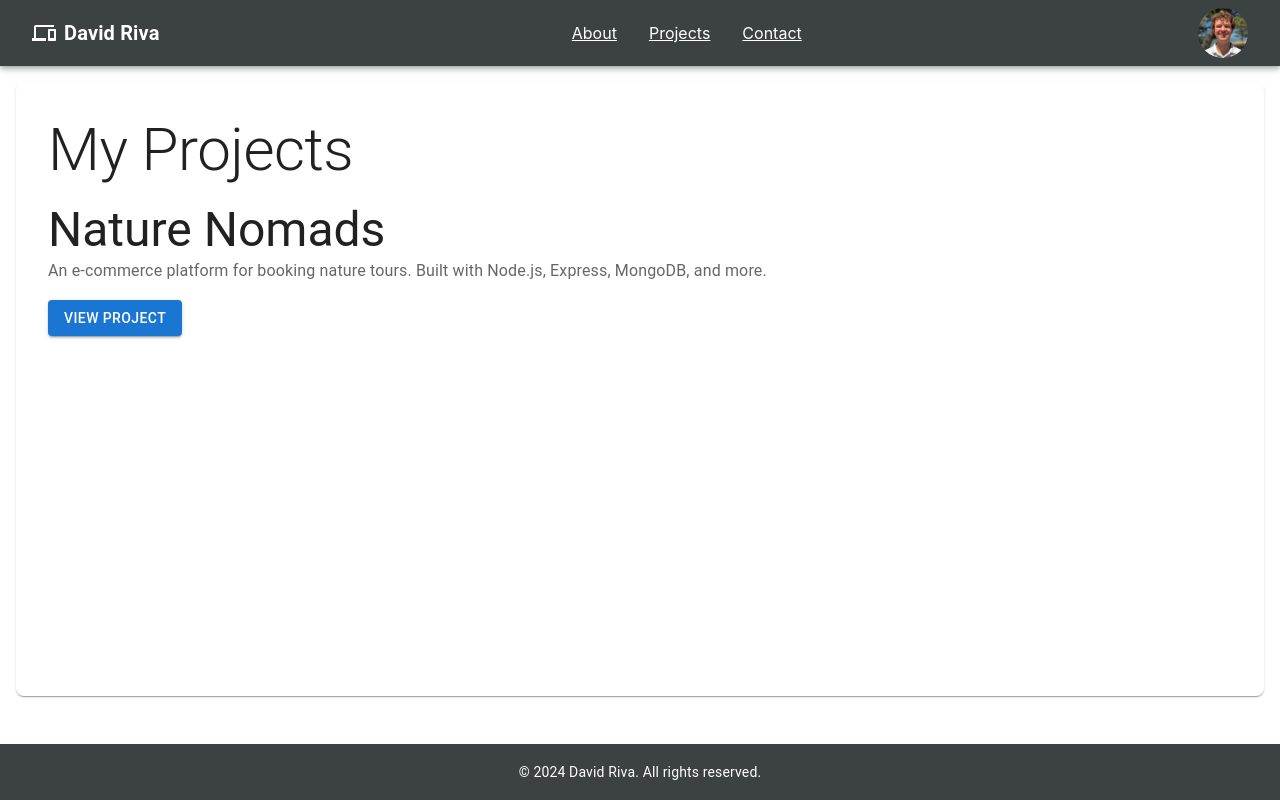
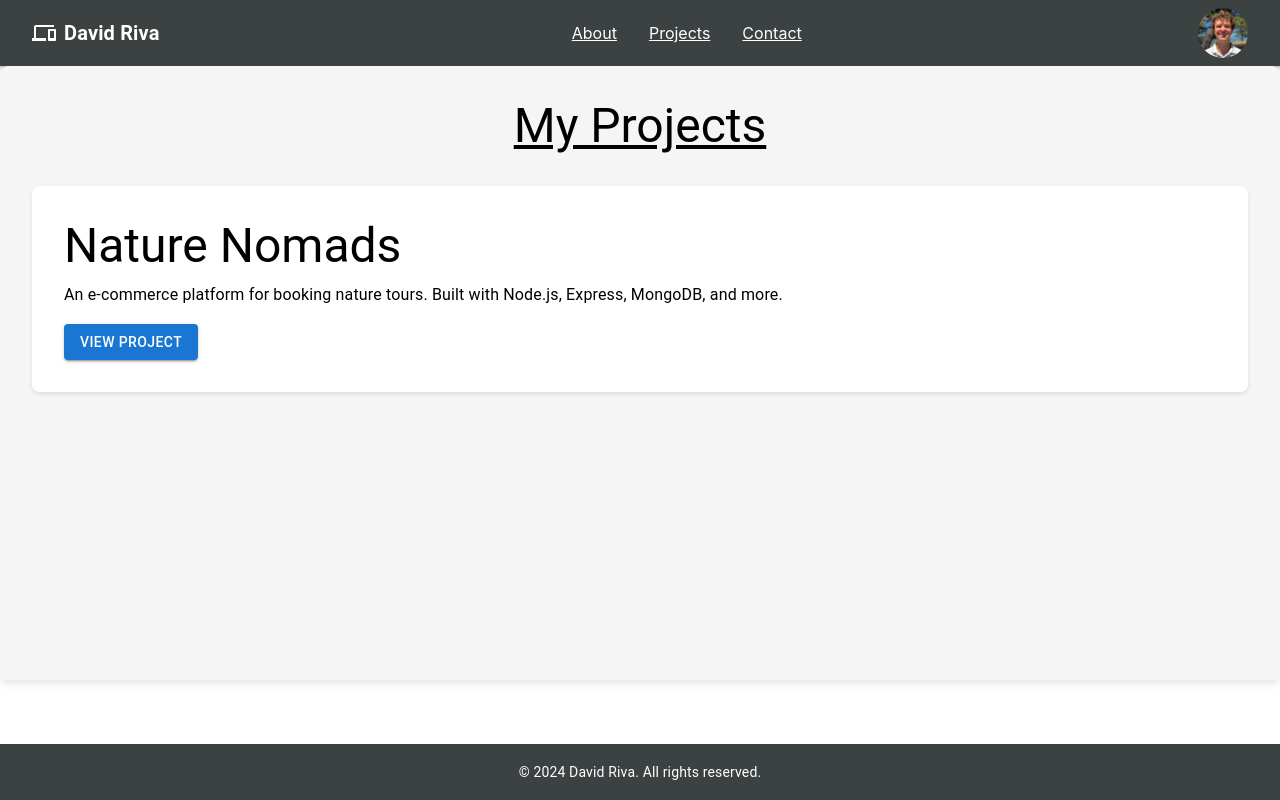
Before and after one commit to davidjriva/Personal-Portfolio, a React (Create React App) app: page /projects in a window 1280 px wide. Built offline with nearby package versions, Linux system fonts and the light colour scheme.

Commit message:
styling updates

```diff
--- a/src/components/About.js
+++ b/src/components/About.js
@@ -1,32 +1,25 @@
 import React from 'react';
 import { Box, Typography } from '@mui/material';
-import { useTheme } from '@mui/material/styles';
 
 const About = () => {
-  const theme = useTheme();
 
   return (
     <Box
       sx={{
-        backgroundColor: theme.palette.background.default,
-        padding: theme.spacing(4),
         borderRadius: '8px',
-        margin: theme.spacing(2),
-        boxShadow: theme.shadows[1],
         minHeight: 'calc(100vh - 250px)',
       }}
     >
       <Typography
         variant="h2"
         sx={{
-          color: theme.palette.text.primary,
-          marginBottom: theme.spacing(2),
+
           textDecoration: 'underline',
         }}
       >
         About Me
       </Typography>
-      <Typography variant="body1" sx={{ color: theme.palette.text.secondary, lineHeight: 1.6 }}>
+      <Typography variant="body1" sx={{ lineHeight: 1.6 }}>
         Driven and accomplished software engineer with a B.S. in Computer Science from Colorado
         State University, graduating summa cum laude, and a minor in Mathematics. Experienced in
         full-stack development, data engineering, and big data visualization. Proficient in data
@@ -35,21 +28,19 @@ const About = () => {
       </Typography>
       <Typography
         variant="body1"
-        sx={{ color: theme.palette.text.secondary, lineHeight: 1.6, marginTop: theme.spacing(2) }}
+        sx={{ lineHeight: 1.6 }}
       >
         Thrives in a collaborative environment that values innovation and rigorous quality.
       </Typography>
       <Typography
         variant="h6"
         sx={{
-          color: theme.palette.text.primary,
-          marginTop: theme.spacing(3),
           textDecoration: 'underline',
         }}
       >
         Qualifications:
       </Typography>
-      <Typography variant="body1" sx={{ color: theme.palette.text.secondary, lineHeight: 1.6 }}>
+      <Typography variant="body1" sx={{ lineHeight: 1.6 }}>
         <strong>Languages:</strong> Java, JavaScript, TypeScript, Python, C/C++, SQL, Bash, HTML,
         CSS
         <br />
--- a/src/components/Contact.js
+++ b/src/components/Contact.js
@@ -1,52 +1,31 @@
 import React from 'react';
 import { Box, Typography } from '@mui/material';
-import { useTheme } from '@mui/material/styles';
 
 const Contact = () => {
-  const theme = useTheme();
-
   return (
     <Box
       sx={{
-        backgroundColor: theme.palette.background.default,
-        padding: theme.spacing(4),
         borderRadius: '8px',
-        margin: theme.spacing(2),
-        boxShadow: theme.shadows[1],
         minHeight: 'calc(100vh - 250px)',
       }}
     >
-      <Typography
-        variant="h2"
-        sx={{ color: theme.palette.text.primary, marginBottom: theme.spacing(2) }}
-      >
-        Contact Me
+      <Typography variant="h2">Contact Me</Typography>
+      <Typography variant="body1" sx={{ lineHeight: 1.6 }}>
+        Email: <a href="mailto:davidjriva@gmail.com">davidjriva@gmail.com</a>
       </Typography>
-      <Typography variant="body1" sx={{ color: theme.palette.text.secondary, lineHeight: 1.6 }}>
-        Email:{' '}
-        <a href="mailto:davidjriva@gmail.com" style={{ color: theme.palette.primary.main }}>
-          davidjriva@gmail.com
-        </a>
-      </Typography>
-      <Typography variant="body1" sx={{ color: theme.palette.text.secondary, lineHeight: 1.6 }}>
+      <Typography variant="body1" sx={{ lineHeight: 1.6 }}>
         LinkedIn:{' '}
         <a
           href="https://www.linkedin.com/in/david-j-riva"
           target="_blank"
           rel="noopener noreferrer"
-          style={{ color: theme.palette.primary.main }}
         >
           David Riva
         </a>
       </Typography>
-      <Typography variant="body1" sx={{ color: theme.palette.text.secondary, lineHeight: 1.6 }}>
+      <Typography variant="body1" sx={{ lineHeight: 1.6 }}>
         GitHub:{' '}
-        <a
-          href="https://github.com/davidjriva"
-          target="_blank"
-          rel="noopener noreferrer"
-          style={{ color: theme.palette.primary.main }}
-        >
+        <a href="https://github.com/davidjriva" target="_blank" rel="noopener noreferrer">
           github.com/davidjriva
         </a>
       </Typography>
--- a/src/components/Projects.js
+++ b/src/components/Projects.js
@@ -1,40 +1,45 @@
 import React from 'react';
 import { Box, Typography, Button } from '@mui/material';
-import { useTheme } from '@mui/material/styles';
 
 const Projects = () => {
-  const theme = useTheme();
-
   return (
     <Box
       id="projects"
       sx={{
-        backgroundColor: theme.palette.background.default,
-        padding: theme.spacing(4),
         borderRadius: '8px',
-        margin: theme.spacing(2),
-        boxShadow: theme.shadows[1],
         minHeight: 'calc(100vh - 250px)',
+        padding: '2rem',
+        backgroundColor: '#f5f5f5',
+        boxShadow: '0 4px 8px rgba(0, 0, 0, 0.1)',
       }}
     >
       <Typography
-        variant="h2"
-        sx={{ color: theme.palette.text.primary, marginBottom: theme.spacing(2) }}
+        variant="h3"
+        sx={{ marginBottom: '2rem', textAlign: 'center', textDecoration: 'underline' }}
       >
         My Projects
       </Typography>
-      <Box className="project" sx={{ marginBottom: theme.spacing(3) }}>
-        <Typography variant="h3" sx={{ color: theme.palette.text.primary }}>
+
+      <Box
+        className="project"
+        sx={{
+          backgroundColor: '#ffffff',
+          borderRadius: '8px',
+          padding: '2rem',
+          boxShadow: '0 2px 4px rgba(0, 0, 0, 0.1)',
+          marginBottom: '1.5rem',
+        }}
+      >
+        <Typography variant="h3" sx={{ marginBottom: '0.5rem' }}>
           Nature Nomads
         </Typography>
-        <Typography variant="body1" sx={{ color: theme.palette.text.secondary, lineHeight: 1.6 }}>
+        <Typography variant="body1" sx={{ lineHeight: 1.6, marginBottom: '1rem' }}>
           An e-commerce platform for booking nature tours. Built with Node.js, Express, MongoDB, and
           more.
         </Typography>
         <Button
           variant="contained"
           color="primary"
-          sx={{ marginTop: theme.spacing(2) }}
           component="a"
           href="https://github.com/davidjriva/nodejs_projects/tree/main/nature-nomads"
           target="_blank"
@@ -43,7 +48,6 @@ const Projects = () => {
           View Project
         </Button>
       </Box>
-      {/* Add more projects as needed */}
     </Box>
   );
 };
```
